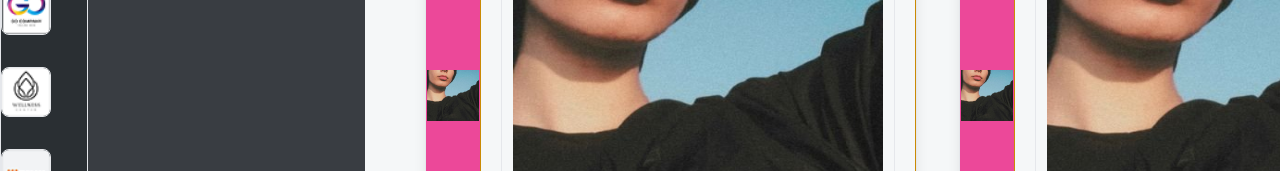
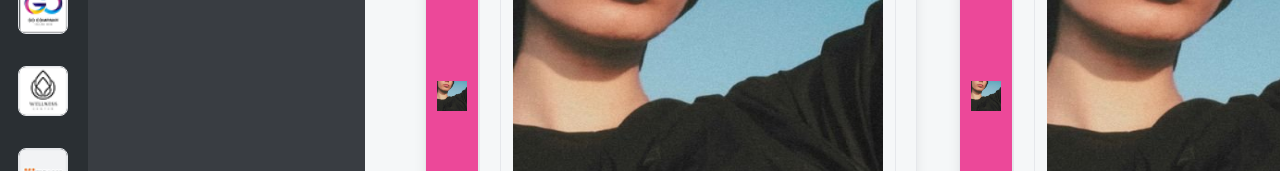
Before and after one commit to beyzabostanci/tinysociality, a Next.js app: page / in a window 1280 px wide. Shown: the part 357-528 px from the top of the page. Built offline with nearby package versions, Linux system fonts and the light colour scheme; a web font is replaced by a local one.

Commit message:
dealing with opacity function

```diff
--- a/components/Card/Card.jsx
+++ b/components/Card/Card.jsx
@@ -4,11 +4,11 @@ import * as React from "react";
 export default function Card() {
 return (
 <>
-<div className="w-[492px] mr-[42px] rounded shadow-lg flex flex-row h-[565px] border border-green-500">
-<div className="w-32 bg-pink-500 border items-center content-center justify-center border-pink-500 flex">
-<Image width={100} height={100} src="/images/xxx.jpg" alt=""  />
+<div className="w-[492px] mr-[42px] rounded shadow-lg flex flex-row h-[565px]">
+<div className="w-32 bg-pink-500 border items-center justify-center flex">
+<Image width={30} height={30} src="/images/xxx.jpg" alt=""  />
 </div>
-<div className="px-5 py-4 border  border-yellow-600 flex flex-col">
+<div className="px-5 py-4 border flex flex-col">
     <div className="flex justify-between">
     <div className="text-sm mb-2 border text-gray-400">21/09/2022 18:18</div>
     <div className="flex border w-24 justify-around">
--- a/components/Company/Company.jsx
+++ b/components/Company/Company.jsx
@@ -1,27 +1,21 @@
+import { set } from "date-fns/esm";
 import Image from "next/image";
 import { useState } from "react";
 
-export default function Company (){
-    const [opacity, setOpacity] = useState(0)
-    const buttonHandler = () => {
-        const elem = document.querySelectorAll(".faded");
-        if (elem.style.opacity === "0.7"){
-            elem.style.opacity = "1";
-        }else{
-            elem.style.opacity ="0.7";
-        }
-
-
-}
+export default function Company ({button}){
+   const [isActive, setIsActive] = useState(false);
+ const buttonHandler = () => {
+    setIsActive(current => !current)
+ }
     return(
         <>
-<div className=" w-[88px] border bg-sidebar h-screen flex flex-col">
-    <button onClick={() => setOpacity(1)} className="w-[50px] h-[50px] border overflow-hidden rounded-lg  mt-7 mb-4"><Image src="/images/company1.png" width={"50px"} height={"50px"}  alt="company1" /></button>
-    <button className="w-[50px] h-[50px] border overflow-hidden rounded-lg faded mt-4 mb-4"><Image src="/images/company99.png" width={"50px"} height={"50px"} alt="company1" /></button>
-    <button className="w-[50px] h-[50px] border overflow-hidden rounded-lg faded mt-4 mb-4"><Image src="/images/company3.png" width={"50px"} height={"50px"}  alt="company1" /></button>
-    <button className="w-[50px] h-[50px] border overflow-hidden rounded-lg faded mt-4 mb-4"><Image src="/images/company4.png" width={"50px"} height={"50px"}  alt="company1" /></button>
-    <button className="w-[50px] h-[50px] border overflow-hidden rounded-lg  faded mt-4 mb-4"><Image src="/images/company5.png" width={"50px"} height={"50px"}  alt="company1" /></button>
-    <button className="w-[50px] h-[50px] border overflow-hidden rounded-lg faded mt-4 mb-4"><Image src="/images/company6.png" width={"50px"} height={"50px"}  alt="company1" /></button>
+<div className=" w-[88px] bg-sidebar h-screen px-[18px] flex flex-col">
+    <button onClick={buttonHandler} className="w-[50px] h-[50px] border overflow-hidden rounded-lg   mt-7 mb-4"><Image src="/images/company1.png" width={"50px"} height={"50px"}  alt="company1" /></button>
+    <button onClick={buttonHandler} className="w-[50px] h-[50px] border overflow-hidden rounded-lg  mt-4 mb-4"><Image src="/images/company99.png" width={"50px"} height={"50px"} alt="company1" /></button>
+    <button onClick={buttonHandler} className="w-[50px] h-[50px] border overflow-hidden rounded-lg  mt-4 mb-4"><Image src="/images/company3.png" width={"50px"} height={"50px"}  alt="company1" /></button>
+    <button onClick={buttonHandler} className="w-[50px] h-[50px] border overflow-hidden rounded-lg  mt-4 mb-4"><Image src="/images/company4.png" width={"50px"} height={"50px"}  alt="company1" /></button>
+    <button onClick={buttonHandler} className="w-[50px] h-[50px] border overflow-hidden rounded-lg  mt-4 mb-4"><Image src="/images/company5.png" width={"50px"} height={"50px"}  alt="company1" /></button>
+    <button onClick={buttonHandler} className="w-[50px] h-[50px] border overflow-hidden rounded-lg  mt-4 mb-4"><Image src="/images/company6.png" width={"50px"} height={"50px"}  alt="company1" /></button>
 </div>
         </>
     )
--- a/styles/globals.css
+++ b/styles/globals.css
@@ -46,3 +46,11 @@
     -o-transition: max-height 0.25s ease-in;
     transition: max-height 0.25s ease-in;
   }
+
+.pickedcompany{
+  opacity: 1;
+}
+
+leftoutcompany{
+  opacity: 0.7;
+}
```
